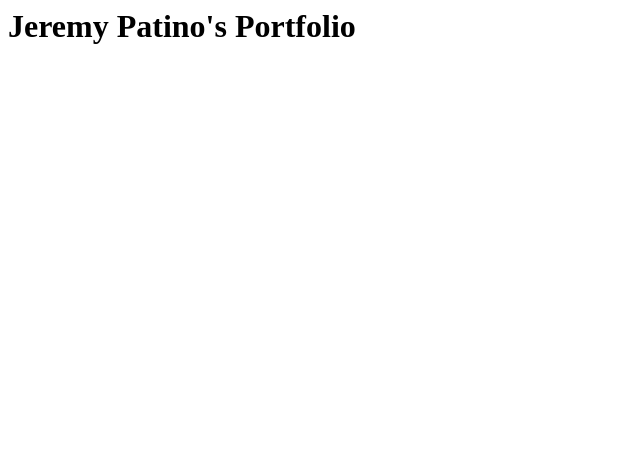
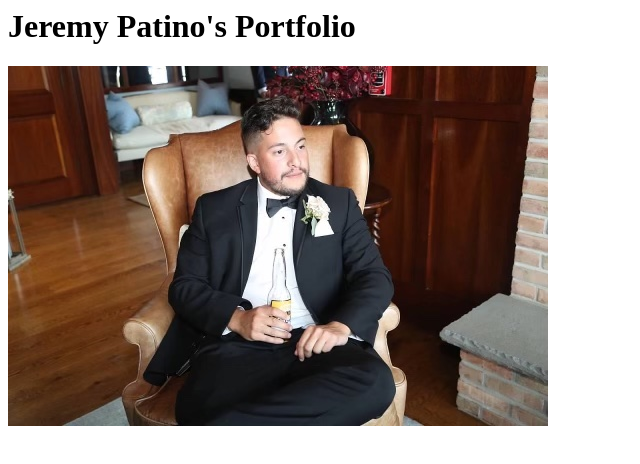
Before and after one commit to jeremypatino/jeremypatino.github.io, a plain HTML site: page index.html in a window 1280 px wide. Shown: the whole page, without its empty margins (0-640 px from the left). Drawn offline with Linux system fonts and the light colour scheme.

Commit message:
Update index.html

```diff
--- a/index.html
+++ b/index.html
@@ -1,4 +1,4 @@
 <html>
 <h1>Jeremy Patino's Portfolio</h1>
-<img src="./biopic.JPG />
+<img src=./biopic.JPG />
 </html>
```
